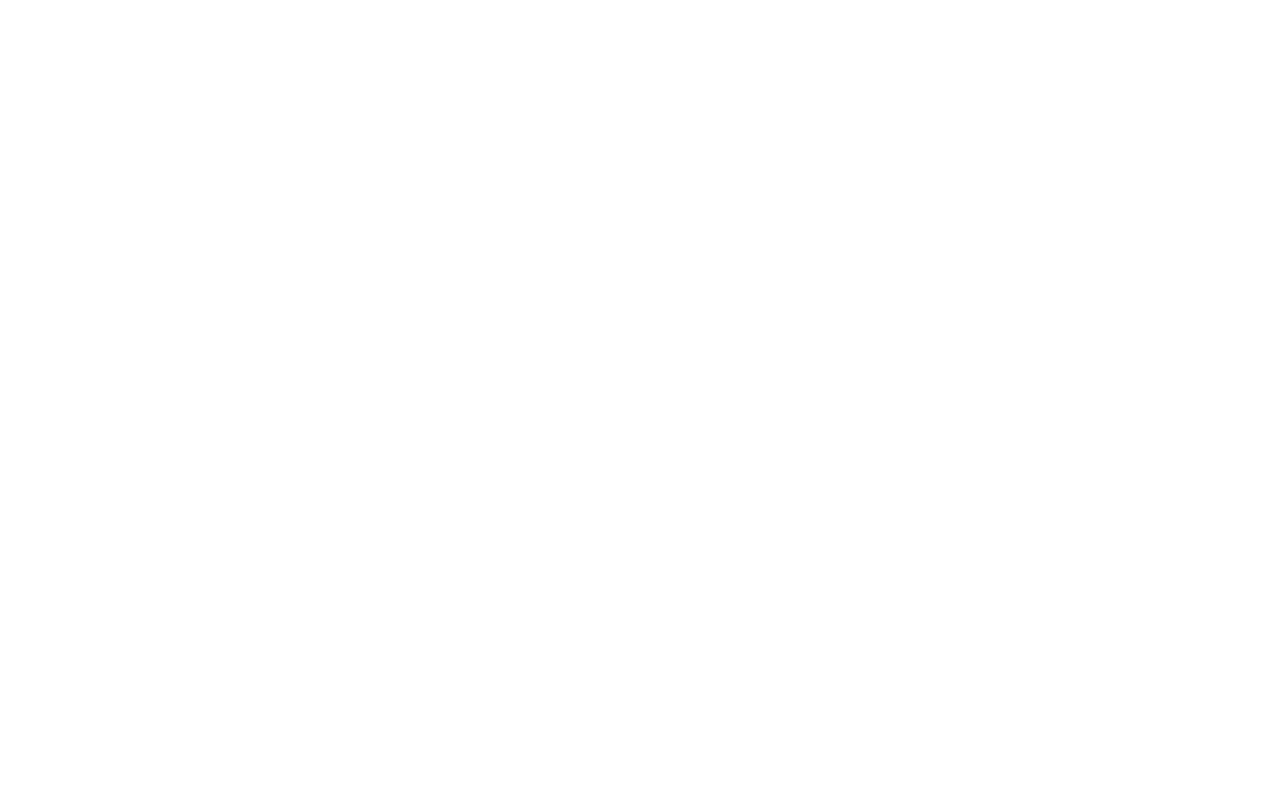
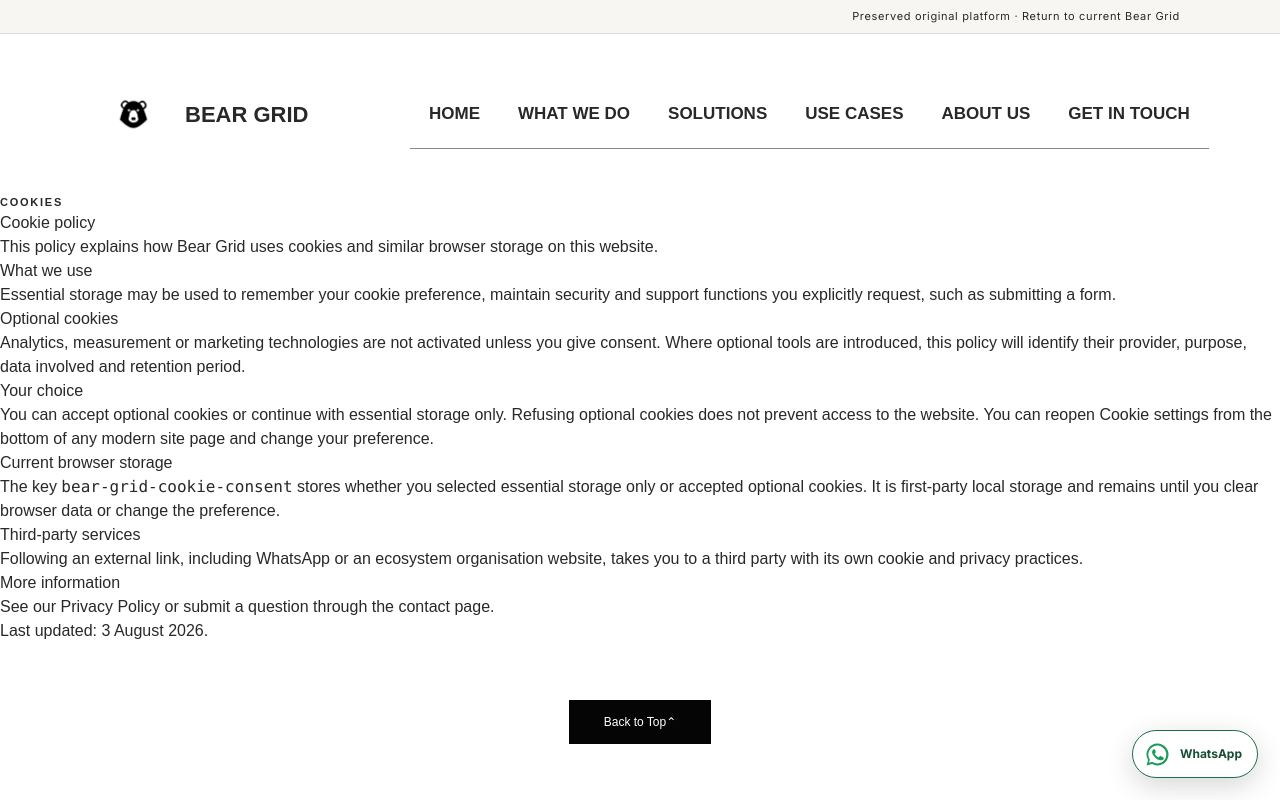
Before and after one commit to maninawild/beargrid-site, a Next.js app: page /cookie-policy in a window 1280 px wide. Before the commit this address had no page. Built offline with nearby package versions, Linux system fonts and the light colour scheme.

Commit message:
Add EU cookie policy page

```diff
--- /dev/null
+++ b/src/app/cookie-policy/page.tsx
@@ -0,0 +1,25 @@
+import type { Metadata } from "next";
+import Link from "next/link";
+
+export const metadata: Metadata = {
+  title: "Cookie Policy | Bear Grid",
+  description: "Information about cookies and local storage used on the Bear Grid website.",
+  alternates: { canonical: "/cookie-policy" },
+};
+
+export default function CookiePolicyPage() {
+  return (
+    <main className="policy-page">
+      <p className="company-eyebrow">COOKIES</p>
+      <h1>Cookie policy</h1>
+      <p className="policy-lead">This policy explains how Bear Grid uses cookies and similar browser storage on this website.</p>
+      <section><h2>What we use</h2><p>Essential storage may be used to remember your cookie preference, maintain security and support functions you explicitly request, such as submitting a form.</p></section>
+      <section><h2>Optional cookies</h2><p>Analytics, measurement or marketing technologies are not activated unless you give consent. Where optional tools are introduced, this policy will identify their provider, purpose, data involved and retention period.</p></section>
+      <section><h2>Your choice</h2><p>You can accept optional cookies or continue with essential storage only. Refusing optional cookies does not prevent access to the website. You can reopen Cookie settings from the bottom of any modern site page and change your preference.</p></section>
+      <section><h2>Current browser storage</h2><p>The key <code>bear-grid-cookie-consent</code> stores whether you selected essential storage only or accepted optional cookies. It is first-party local storage and remains until you clear browser data or change the preference.</p></section>
+      <section><h2>Third-party services</h2><p>Following an external link, including WhatsApp or an ecosystem organisation website, takes you to a third party with its own cookie and privacy practices.</p></section>
+      <section><h2>More information</h2><p>See our <Link href="/privacy-policy">Privacy Policy</Link> or submit a question through the <Link href="/contact">contact page</Link>.</p></section>
+      <p className="policy-updated">Last updated: 3 August 2026.</p>
+    </main>
+  );
+}
```
